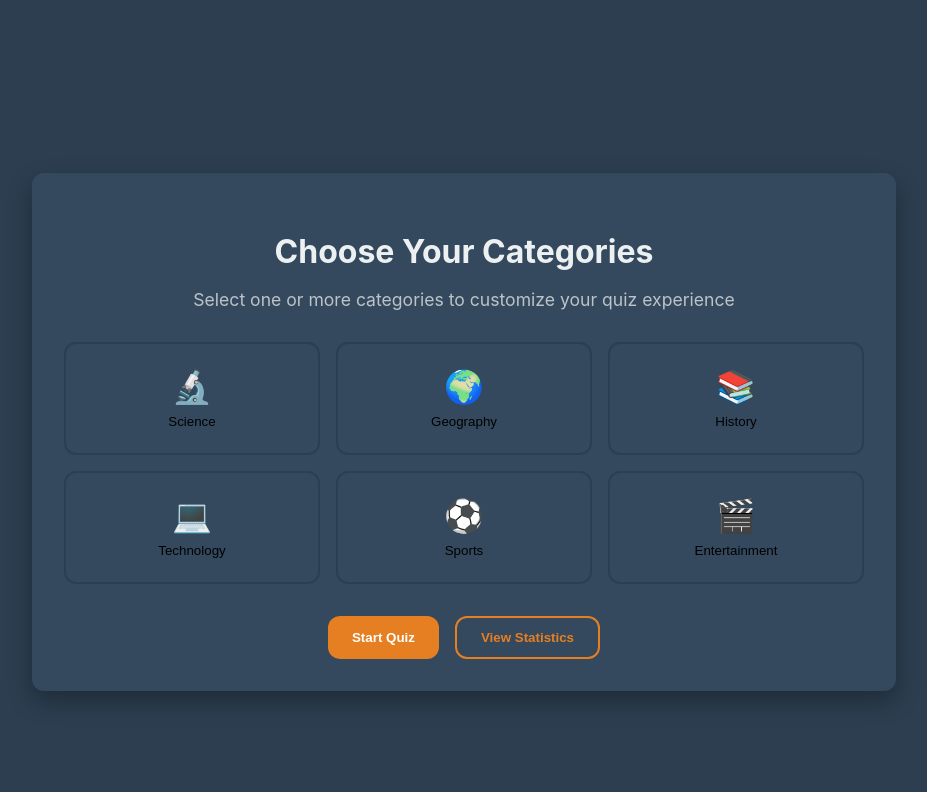
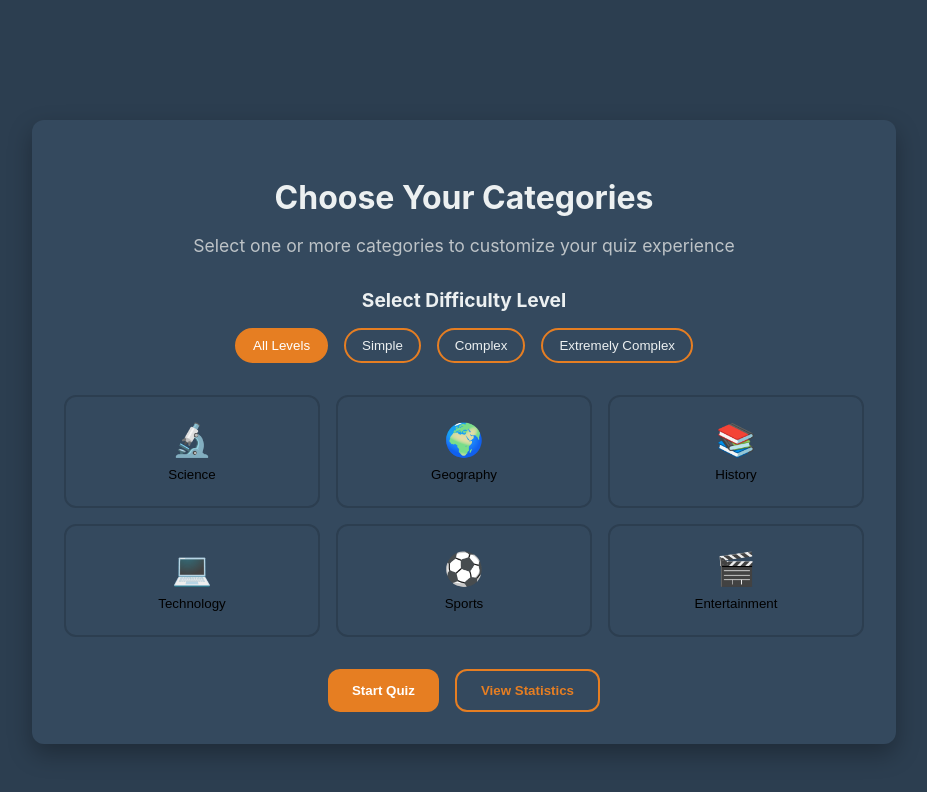
Before and after one commit to cekwedike/quiz, a React (Create React App) app in the folder quiz-app/: page / in a window 1280 px wide. Both pictures are taken after a click on the button "Start Your Journey". Shown: the top 792 px of the page, without its empty margins (176-1103 px from the left). Built offline with nearby package versions, Linux system fonts and the light colour scheme.

Commit message:
Add difficulty selection feature to quiz app, allowing users to filter questions by skill level. Update styles for difficulty buttons and badges to enhance UI consistency and user experience.

```diff
--- a/quiz-app/src/App.css
+++ b/quiz-app/src/App.css
@@ -190,9 +190,9 @@
 
 .quiz-info {
   display: flex;
-  justify-content: space-between;
+  gap: 1rem;
   align-items: center;
-  margin: 1rem 0;
+  flex-wrap: wrap;
 }
 
 .category-badge {
@@ -615,3 +615,67 @@
   background: #a93226;
   transform: translateY(-1px);
 }
+
+/* Add difficulty selection styles */
+.difficulty-selection {
+  margin-bottom: 2rem;
+  text-align: center;
+}
+
+.difficulty-selection h3 {
+  color: var(--text-primary);
+  margin-bottom: 1rem;
+  font-size: 1.2rem;
+}
+
+.difficulty-buttons {
+  display: flex;
+  gap: 1rem;
+  justify-content: center;
+  flex-wrap: wrap;
+}
+
+.difficulty-button {
+  padding: 0.5rem 1rem;
+  border-radius: 20px;
+  border: 2px solid var(--primary-color);
+  background: transparent;
+  color: var(--text-primary);
+  cursor: pointer;
+  transition: all 0.3s ease;
+  font-weight: 500;
+}
+
+.difficulty-button:hover {
+  background: var(--primary-hover);
+  transform: translateY(-2px);
+}
+
+.difficulty-button.selected {
+  background: var(--primary-color);
+  color: white;
+}
+
+/* Add difficulty badge styles */
+.difficulty-badge {
+  padding: 0.3rem 0.8rem;
+  border-radius: 15px;
+  font-size: 0.9rem;
+  font-weight: 500;
+  text-transform: capitalize;
+}
+
+.difficulty-simple {
+  background: #2ecc71;
+  color: white;
+}
+
+.difficulty-complex {
+  background: #f39c12;
+  color: white;
+}
+
+.difficulty-extremely-complex {
+  background: #e74c3c;
+  color: white;
+}
--- a/quiz-app/src/App.tsx
+++ b/quiz-app/src/App.tsx
@@ -81,6 +81,7 @@ function App() {
   const [showStats, setShowStats] = useState(false);
   const [categoryResults, setCategoryResults] = useState<{[key: string]: {correct: number, total: number}}>({});
   const [stats, setStats] = useState(storageManager.getStats());
+  const [selectedDifficulty, setSelectedDifficulty] = useState<'all' | 'simple' | 'complex' | 'extremely complex'>('all');
   const [highScores, setHighScores] = useState(storageManager.getHighScores());
 
   useEffect(() => {
@@ -108,6 +109,12 @@ function App() {
     }
     return () => clearInterval(timer);
   }, [isStarted, showResult, isAnswered, timeLeft]);
+
+  useEffect(() => {
+    if (showStats) {
+      setHighScores(storageManager.getHighScores());
+    }
+  }, [showStats]);
 
   const handleTimeUp = () => {
     setIsAnswered(true);
@@ -144,9 +151,17 @@ function App() {
 
   const startQuiz = () => {
     let filteredQuestions = questions;
+
+    // Filter by selected categories
     if (selectedCategories.length > 0) {
-      filteredQuestions = questions.filter(q => selectedCategories.includes(q.category));
+      filteredQuestions = filteredQuestions.filter(q => selectedCategories.includes(q.category));
     }
+
+    // Filter by selected difficulty
+    if (selectedDifficulty !== 'all') {
+      filteredQuestions = filteredQuestions.filter(q => q.difficulty === selectedDifficulty);
+    }
+
     const shuffled = [...filteredQuestions].sort(() => Math.random() - 0.5);
     setQuizQuestions(shuffled);
     setIsStarted(true);
@@ -235,7 +250,6 @@ function App() {
 
     // Update local stats state
     setStats(storageManager.getStats());
-    setHighScores(storageManager.getHighScores());
   };
 
   const restartQuiz = () => {
@@ -306,6 +320,35 @@ function App() {
               <div className="quiz-header-modern">
                 <h2>Choose Your Categories</h2>
                 <p>Select one or more categories to customize your quiz experience</p>
+              </div>
+              <div className="difficulty-selection">
+                <h3>Select Difficulty Level</h3>
+                <div className="difficulty-buttons">
+                  <button
+                    className={`difficulty-button ${selectedDifficulty === 'all' ? 'selected' : ''}`}
+                    onClick={() => setSelectedDifficulty('all')}
+                  >
+                    All Levels
+                  </button>
+                  <button
+                    className={`difficulty-button ${selectedDifficulty === 'simple' ? 'selected' : ''}`}
+                    onClick={() => setSelectedDifficulty('simple')}
+                  >
+                    Simple
+                  </button>
+                  <button
+                    className={`difficulty-button ${selectedDifficulty === 'complex' ? 'selected' : ''}`}
+                    onClick={() => setSelectedDifficulty('complex')}
+                  >
+                    Complex
+                  </button>
+                  <button
+                    className={`difficulty-button ${selectedDifficulty === 'extremely complex' ? 'selected' : ''}`}
+                    onClick={() => setSelectedDifficulty('extremely complex')}
+                  >
+                    Extremely Complex
+                  </button>
+                </div>
               </div>
               <div className="categories-grid">
                 {categories.map(category => (
@@ -523,6 +566,9 @@ function App() {
               <div className="quiz-info">
                 <p className="category-badge">{currentQuestion.category}</p>
                 <p className="score-badge">Score: {score}</p>
+                <p className={`difficulty-badge difficulty-${currentQuestion.difficulty.replace(' ', '-')}`}>
+                  {currentQuestion.difficulty}
+                </p>
               </div>
               <div className="timer-container">
                 <div className="timer" style={{
```
